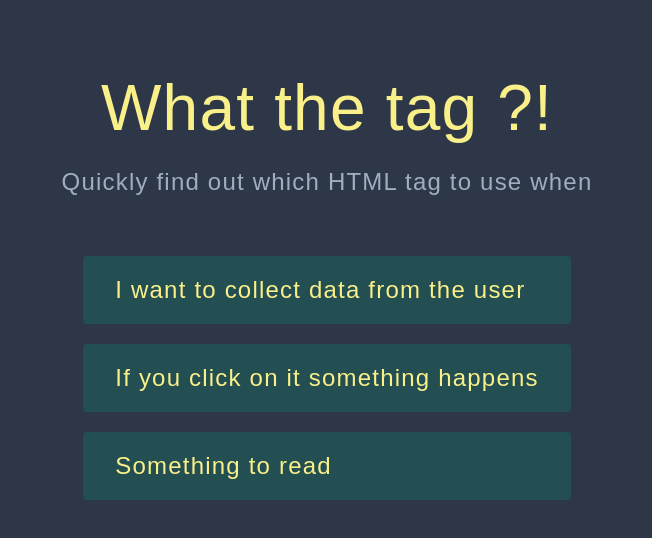
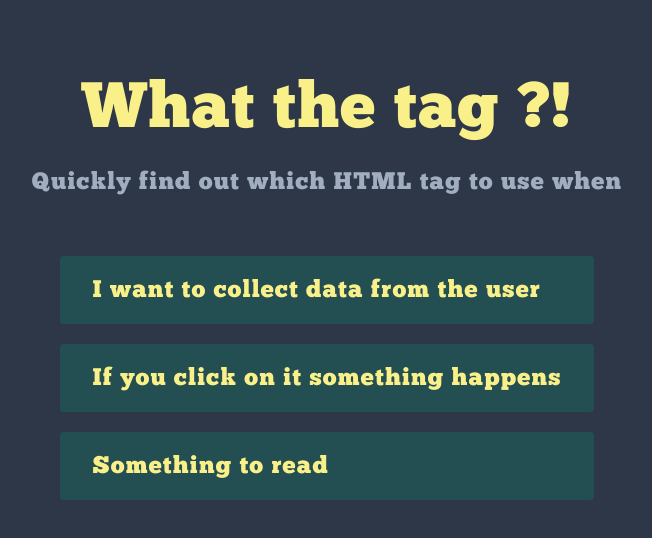
Before and after one commit to Trevald/WhatTheTag.com, a Vue app: page / in a window 1280 px wide. Shown: the top 538 px of the page, without its empty margins (313-965 px from the left). Built offline with nearby package versions, Linux system fonts and the light colour scheme.

Commit message:
New WOFF files

```diff
--- a/src/assets/main.css
+++ b/src/assets/main.css
@@ -2,25 +2,35 @@
 @tailwind  base;
 @tailwind  components;
 
+/*
 @font-face {
-    font-family: 'ChunkFive';
-    src: url('./webfonts/ChunkFive-Regular.woff') format('font-woff'),
-         url('./webfonts/ChunkFive-Regular.woff2') format('font-woff2');
+    font-family: "ChunkFiveWeb";
+    src: url("./webfonts/ChunkFive-Regular.woff2") format("font-woff2"),
+         url("./webfonts/ChunkFive-Regular.woff") format("font-woff");
     font-weight: normal;
     font-style: normal;
+    }
+*/
+    @font-face {
+        font-family: 'chunkfiveregular';
+        src: url('./webfonts/chunkfive-regular-webfont.woff2') format('woff2'),
+             url('./webfonts/chunkfive-regular-webfont.woff') format('woff');
+        font-weight: normal;
+        font-style: normal;
+
     }
 
 body {
     background-color: #2d3748;
     padding: 0.5rem 1.5rem;
-    font-family: "ChunkFive", Arial, Sans-serif;
+    font-family: "chunkfiveregular", Arial, Sans-serif;
     font-weight: 400;
     font-size: 1.5rem;;
     letter-spacing: 0.05em;
 }
 
 button {
-    font-family: "ChunkFive", Arial, Sans-serif;
+    font-family: "chunkfiveregular", Arial, Sans-serif;
     font-weight: 400;
     letter-spacing: 0.05em;
 }
```
Also changed, not shown: src/assets/webfonts/chunkfive-regular-webfont.woff (added), src/assets/webfonts/chunkfive-regular-webfont.woff2 (added).
